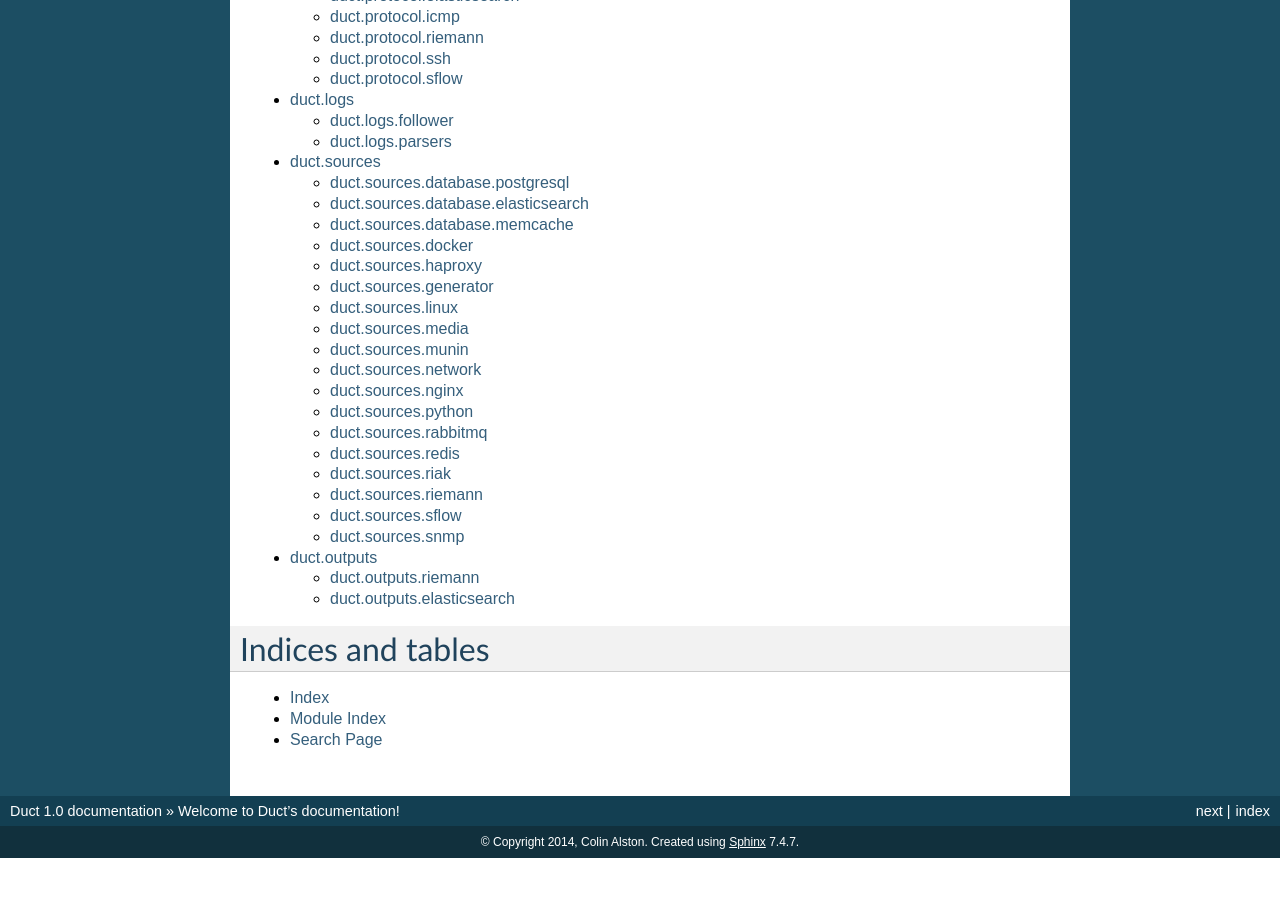
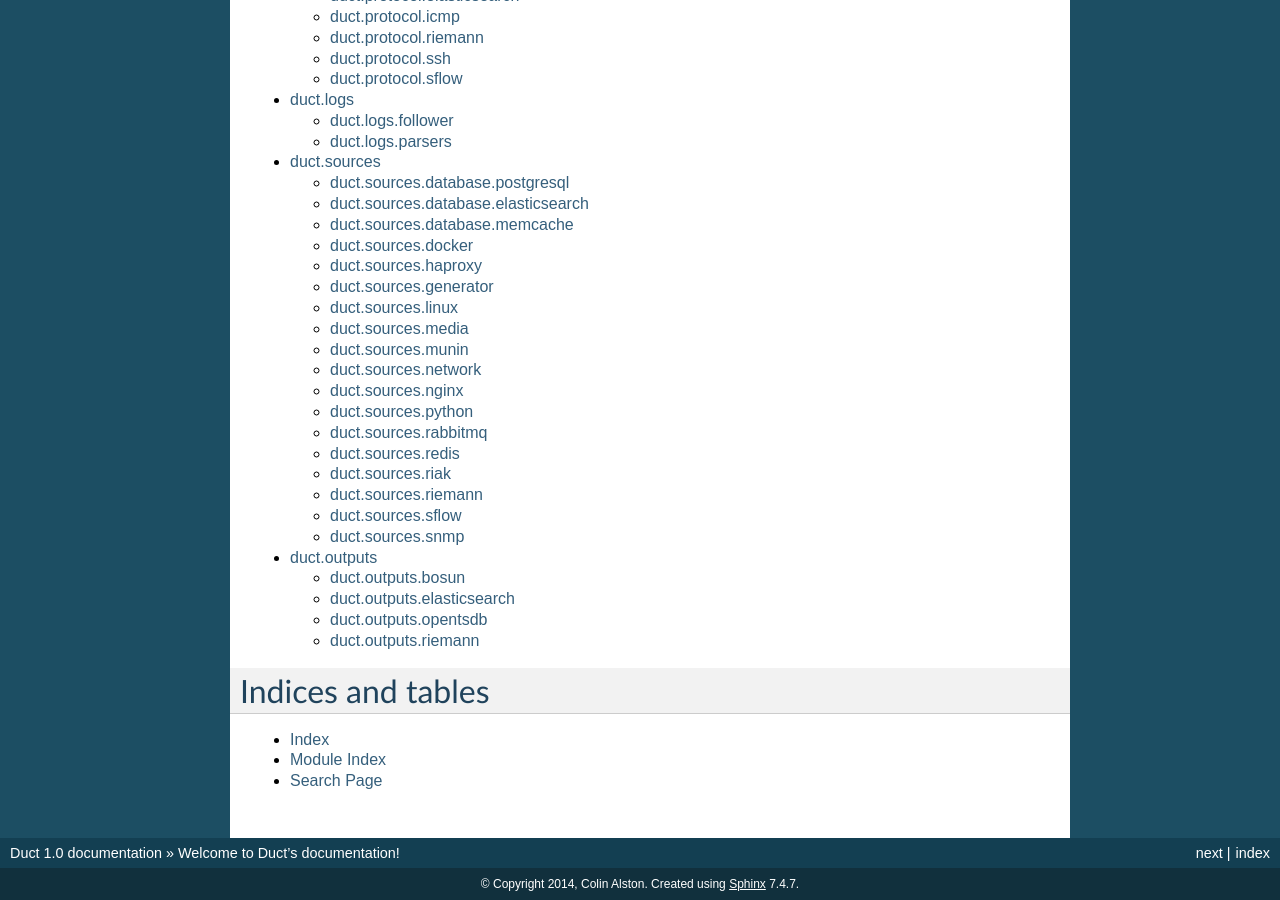
Before and after one commit to ducted/duct, a Sphinx documentation site: the page built from docs/index.rst, in a window 1280 px wide and 900 px high, scrolled down 773 px. Built offline with Sphinx 7.4.7, drawn with Linux system fonts in a browser that asks for light colours; pages that are not in the unit, such as notebooks, are missing from menus; before the commit the page ends 1631 px from its top, so only the background shows below that.

Commit message:
Update some docs

```diff
--- a/docs/api/outputs.rst
+++ b/docs/api/outputs.rst
@@ -1,5 +1,27 @@
 duct.outputs
 **************
+
+duct.outputs.bosun
+============================
+
+.. automodule:: duct.outputs.bosun
+   :members:
+   :show-inheritance:
+
+
+duct.outputs.elasticsearch
+============================
+
+.. automodule:: duct.outputs.elasticsearch
+   :members:
+   :show-inheritance:
+
+duct.outputs.opentsdb
+============================
+
+.. automodule:: duct.outputs.opentsdb
+   :members:
+   :show-inheritance:
 
 duct.outputs.riemann
 ======================
--- a/docs/start.rst
+++ b/docs/start.rst
@@ -47,8 +47,8 @@ Using outputs
 =============
 
 A better and more explicit means of configuring where events go is to use
-the `output` framework. Currently there is support for Elasticsearch and
-Riemann, but this can easily be extended.
+the `output` framework. Currently there is support for Bosun, Elasticsearch,
+OpenTSDB and Riemann, but this can easily be extended.
 
 You can configure multiple outputs which receive a copy of every message
 for example ::
```
Also changed, not shown: other parts of docs/api/outputs.rst (+0 -7 lines).
